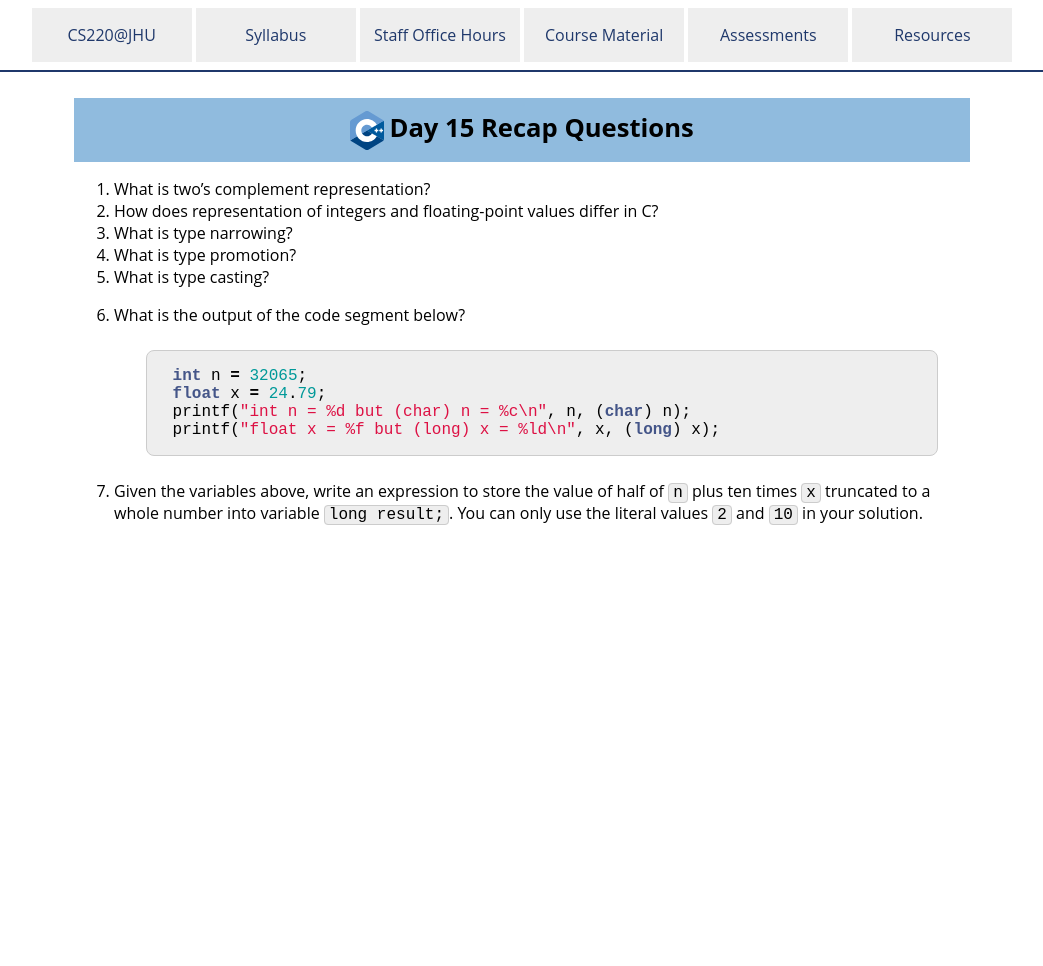
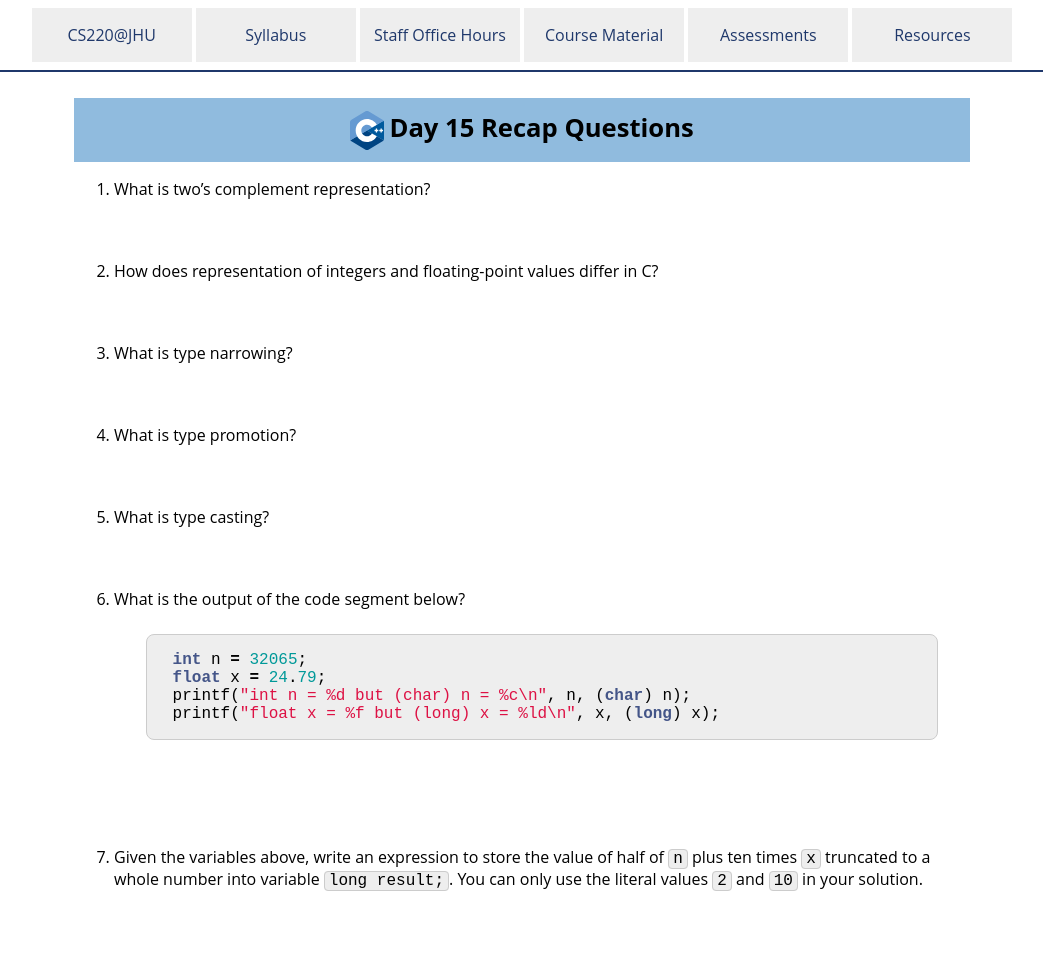
Before and after one commit to jhu-ip/cs220-f26, a Jekyll site: the page built from questions/day15.md, in a window 1280 px wide. Shown: the whole page, without its empty margins (118-1161 px from the left). Built offline with Jekyll 4.4.1, drawn with Linux system fonts in a browser that asks for light colours; before the commit the page ends 900 px from its top, so only the background shows below that.

Commit message:
added spacing for recap questions day 15 and 16

````diff
--- a/questions/day15.md
+++ b/questions/day15.md
@@ -13,10 +13,20 @@ reference solutions:
 ---
 
 1. What is two's complement representation?
+<br /><br /><br />
+
 2. How does representation of integers and floating-point values differ in C?
+<br /><br /><br />
+
 3. What is type narrowing?
+<br /><br /><br />
+
 4. What is type promotion?
+<br /><br /><br />
+
 5. What is type casting?
+<br /><br /><br />
+
 6. What is the output of the code segment below?
 
 	```c
@@ -25,4 +35,7 @@ reference solutions:
 	printf("int n = %d but (char) n = %c\n", n, (char) n);
 	printf("float x = %f but (long) x = %ld\n", x, (long) x);
 	```
+<br /><br /><br />
+
 7. Given the variables above, write an expression to store the value of half of `n` plus ten times `x` truncated to a whole number into variable `long result;`. You can only use the literal values `2` and `10` in your solution.
+<br /><br /><br />
````
Also changed, not shown: questions/day16.md (+11 -0 lines).
